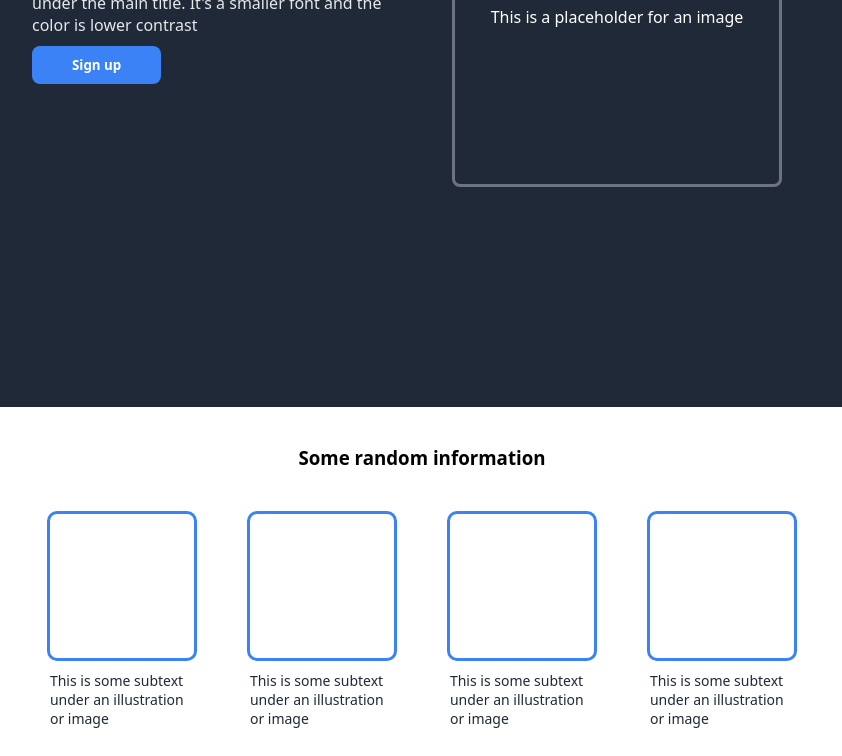
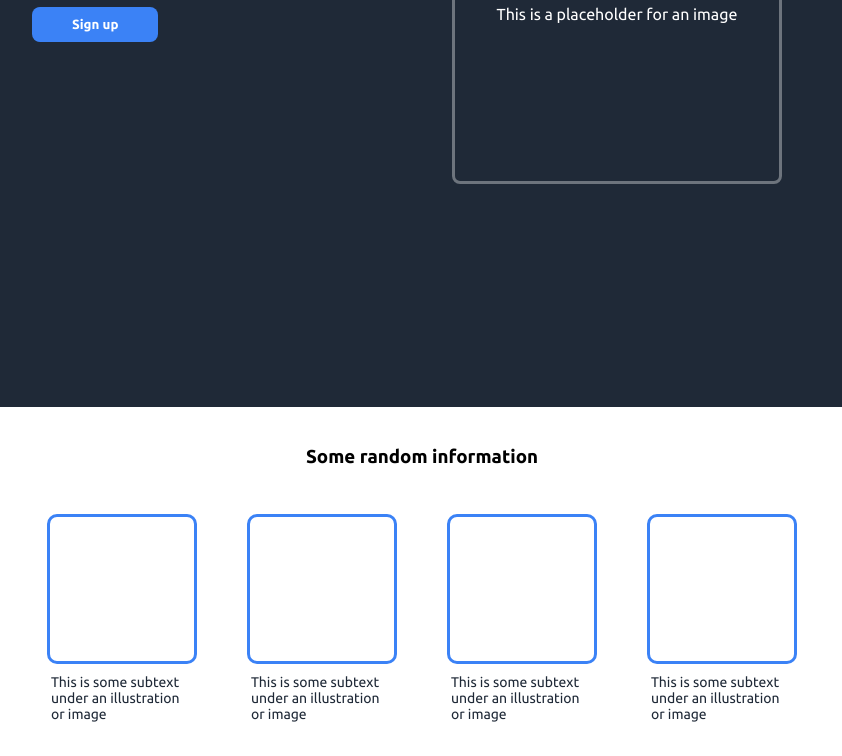
Before and after one commit to MohammedSIssa/odin-landing-page, a plain HTML site: page index.html in a window 1280 px wide. Shown: the part 393-1149 px from the top of the page, without its empty margins (218-1060 px from the left). Drawn offline with Linux system fonts and the light colour scheme.

Commit message:
Added Ubuntu Font

```diff
--- a/style.css
+++ b/style.css
@@ -1,3 +1,5 @@
+@import url('https://fonts.googleapis.com/css2?family=Ubuntu:ital,wght@0,300;0,400;0,500;0,700;1,300;1,400;1,500;1,700&display=swap');
+
 :root {
   --call-to-action: #3b82f6;
   --hero-section: #1f2937;
@@ -12,7 +14,7 @@
 }
 * {
   box-sizing: border-box;
-  font-family: system-ui, -apple-system, BlinkMacSystemFont, 'Segoe UI', Roboto, Oxygen, Ubuntu, Cantarell, 'Open Sans', 'Helvetica Neue', sans-serif;
+  font-family: 'Ubuntu', system-ui, sans-serif;
 }
 .container.hero {
   background-color: var(--hero-section);
@@ -195,8 +197,6 @@ button.btn.hero-btn {
   color: white;
   font-weight: lighter;
 }
-
-
 h1{
   /* font-size: 72px; */
   background: -webkit-linear-gradient(125deg, var(--call-to-action), var(--quote));
```
